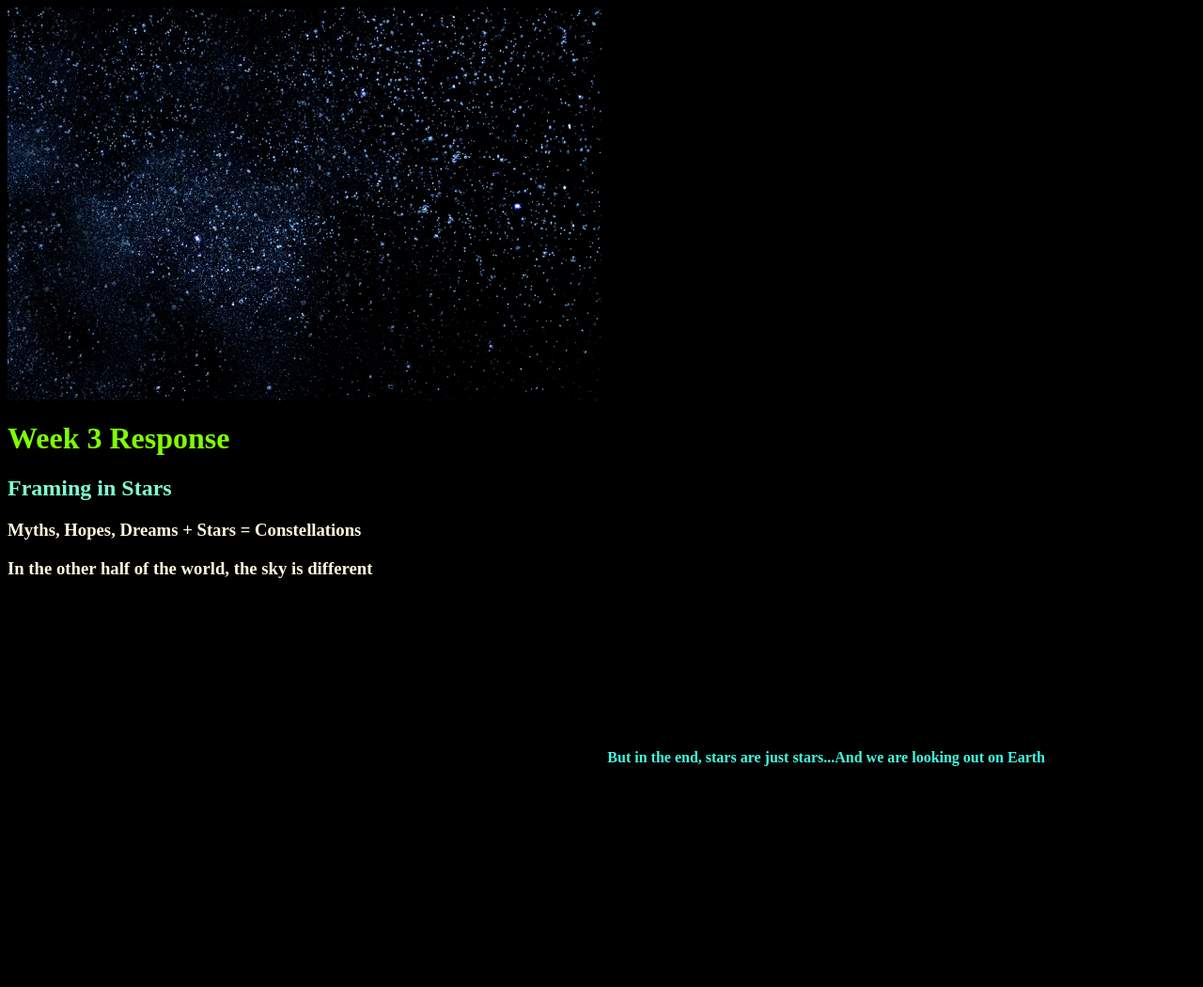
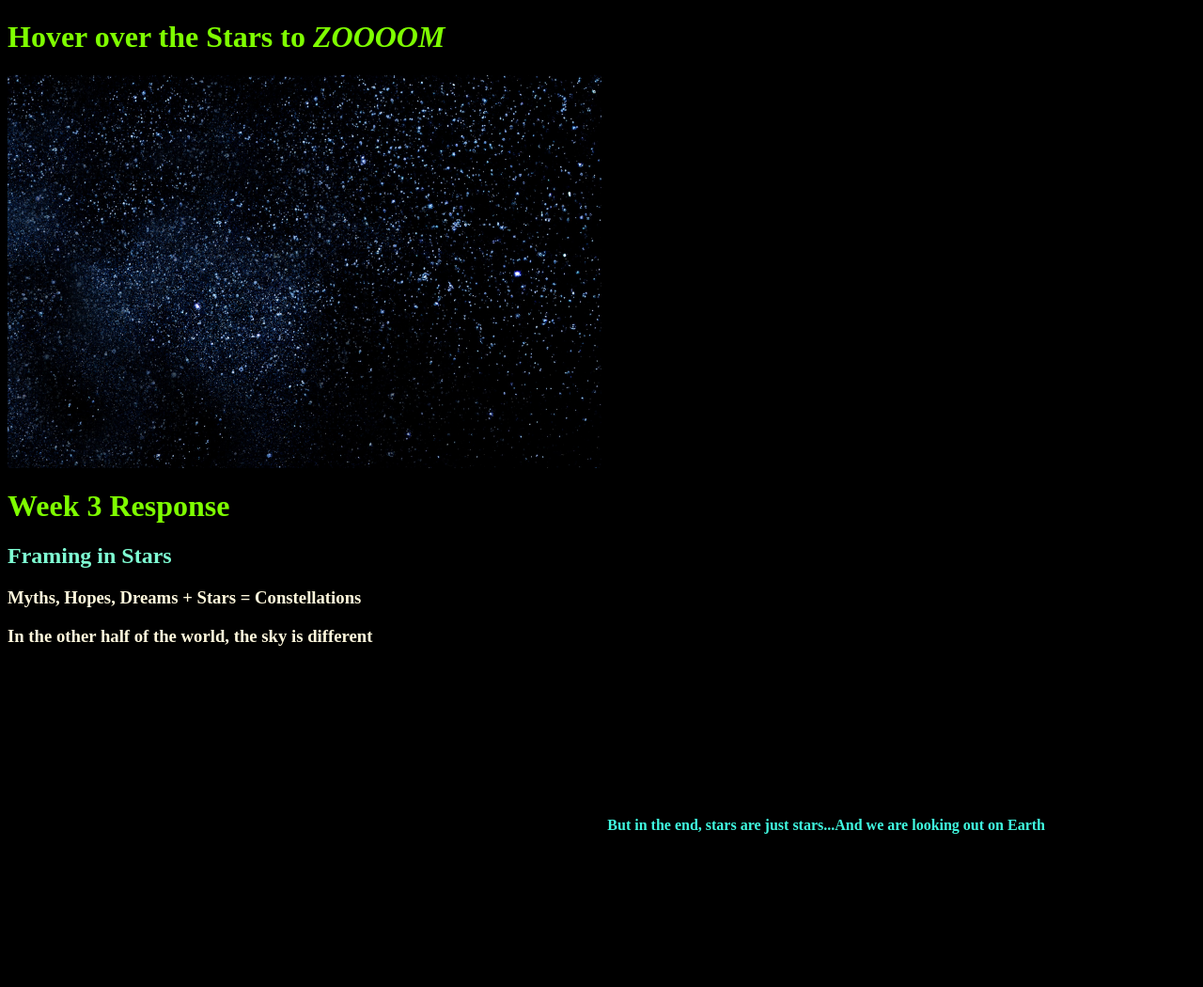
Before and after one commit to silverLogics/DM2193, a plain HTML site: page Week 3/index.html in a window 1280 px wide. Shown: the whole page at 94% size. Before the commit the page ends 996 px from the top, so only its background shows below. Drawn offline with Linux system fonts and the light colour scheme.

Commit message:
Added message to clearly indicate interactivity

```diff
--- a/Week 3/index.html
+++ b/Week 3/index.html
@@ -11,6 +11,7 @@ Daniel Zeng
 </head>
 
 <body>
+    <h1>Hover over the Stars to <em>ZOOOOM</em></h1>
     <div class="under">
         <img src="stars-in-the-night-sky.jpg" alt="stars unmarked" id="stars">
         <div class="over">
```
